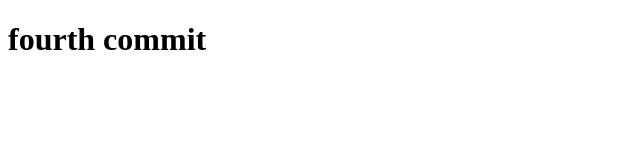
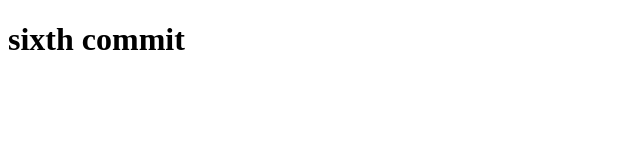
Before and after one commit to vaishnavirajguru977/gitRepo, a plain HTML site: page index.html in a window 1280 px wide. Shown: the whole page, without its empty margins (0-640 px from the left). Drawn offline with Linux system fonts and the light colour scheme.

Commit message:
sixth commit

```diff
--- a/index.html
+++ b/index.html
@@ -6,6 +6,6 @@
     <title>Document</title>
 </head>
 <body>
-    <h1>fourth commit</h1>
+    <h1>sixth commit</h1>
 </body>
 </html>
```
